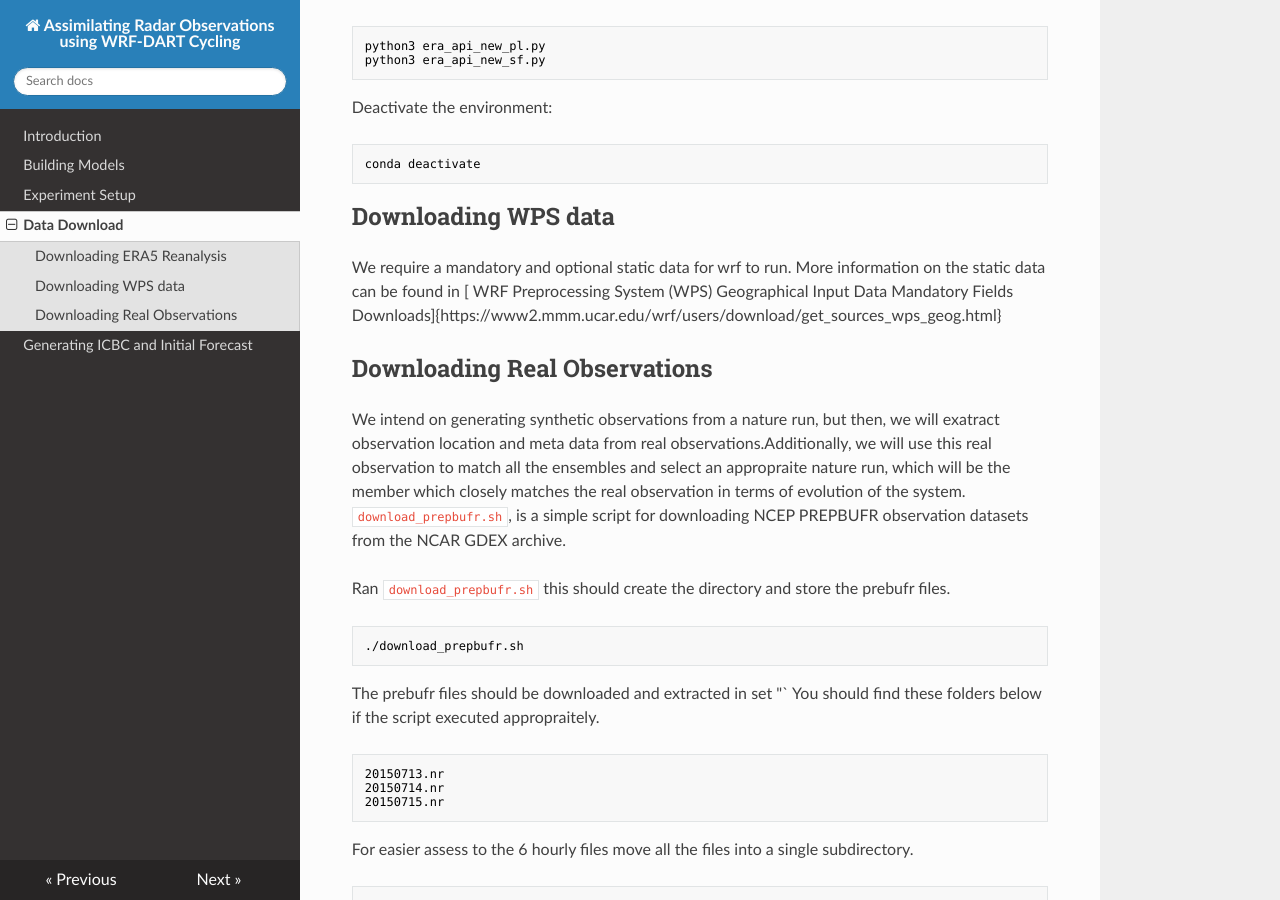
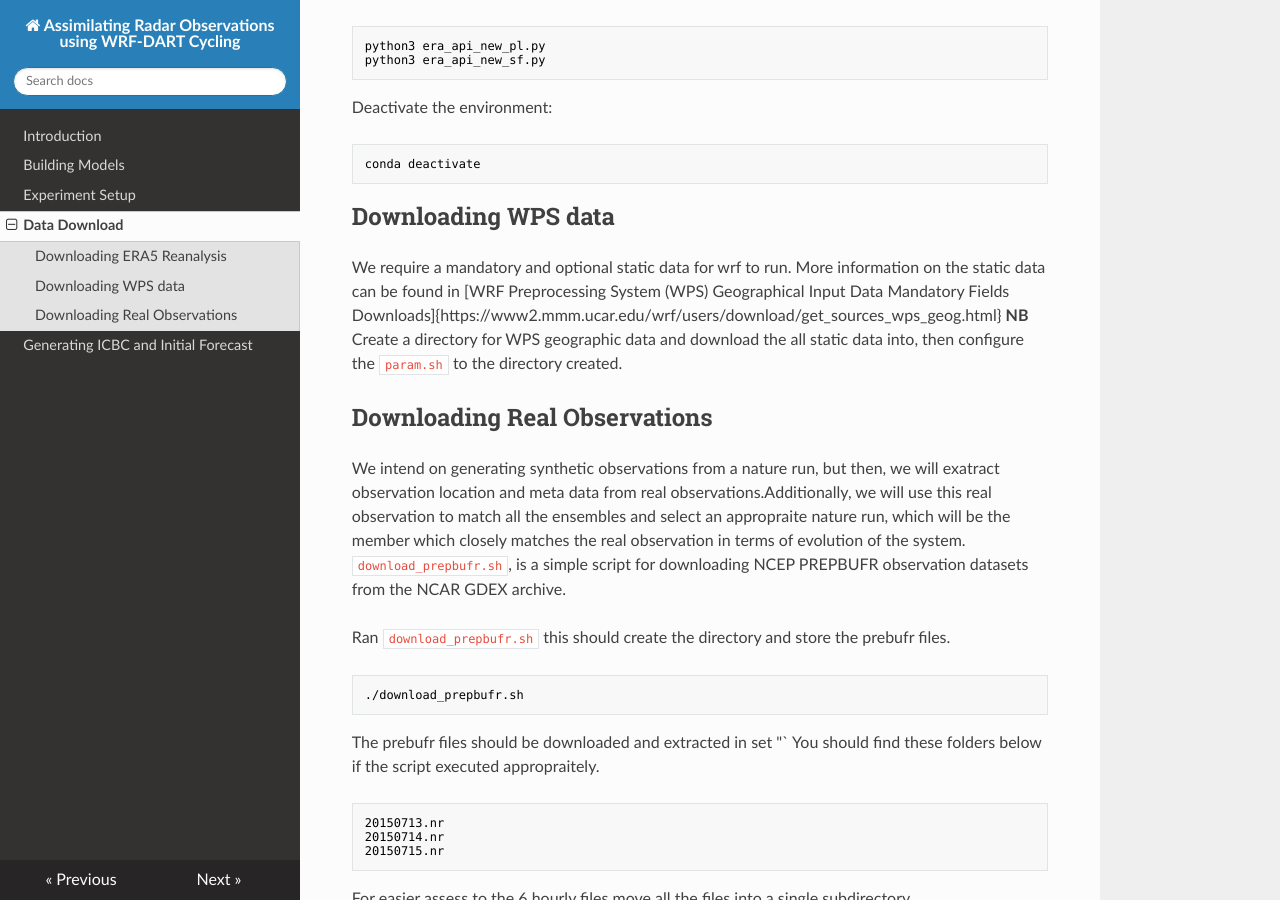
Before and after one commit to stephen-asare/WRF-DART-CYCLING, an MkDocs documentation site: the page built from docs/data_download.md, in a window 1280 px wide and 900 px high, scrolled down 528 px. Built offline with MkDocs 1.6.1, drawn with Linux system fonts in a browser that asks for light colours; nearby versions of some CDN libraries.

Commit message:
Update data_download.md

````diff
--- a/docs/data_download.md
+++ b/docs/data_download.md
@@ -19,9 +19,8 @@ conda deactivate
 ```
 
 ## Downloading WPS data
-We require a mandatory and optional static data for wrf to run. More information on the static data can be found in [
-WRF Preprocessing System (WPS) Geographical Input Data Mandatory Fields Downloads]{https://www2.mmm.ucar.edu/wrf/users/download/get_sources_wps_geog.html}
-
+We require a mandatory and optional static data for wrf to run. More information on the static data can be found in [WRF Preprocessing System (WPS) Geographical Input Data Mandatory Fields Downloads]{https://www2.mmm.ucar.edu/wrf/users/download/get_sources_wps_geog.html}
+**NB** Create a directory for WPS geographic data and download the all static data into, then configure the `param.sh` to the directory created.
 
 ## Downloading Real Observations
 We intend on generating synthetic observations from a nature run, but then, we will exatract observation location and meta data from real observations.Additionally, we will use this real observation to match all the ensembles and select an appropraite nature run, which will be the member which closely matches the real observation in terms of evolution of the system.
````
